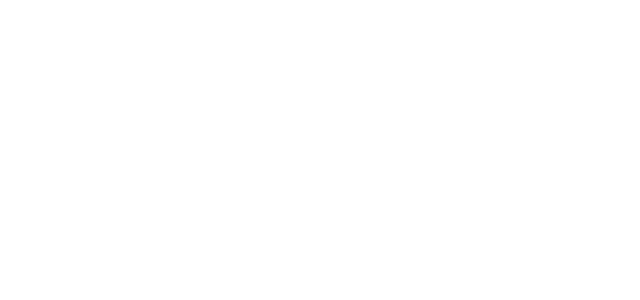
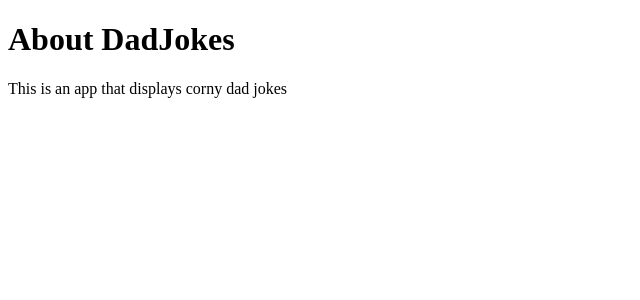
Before and after one commit to panosjapan7/nuxtjs-dad-jokes, a Nuxt app: page /about in a window 1280 px wide. Before the commit this address had no page. Shown: the top 300 px of the page, without its empty margins (0-640 px from the left). Built offline with nearby package versions, Linux system fonts and the light colour scheme.

Commit message:
simple About page

```diff
--- /dev/null
+++ b/pages/about.vue
@@ -0,0 +1,27 @@
+<template>
+  <div>
+    <h1>About DadJokes</h1>
+    <p>This is an app that displays corny dad jokes</p>
+  </div>
+</template>
+
+<script>
+export default {
+    head() {
+        return {
+            title: "About The App",
+            meta: [
+                {
+                    hid: "description",
+                    name: "description",
+                    content: "Best place for corny dad jokes"
+                }
+            ]
+        }
+    }
+}
+</script>
+
+<style>
+
+</style>
```
